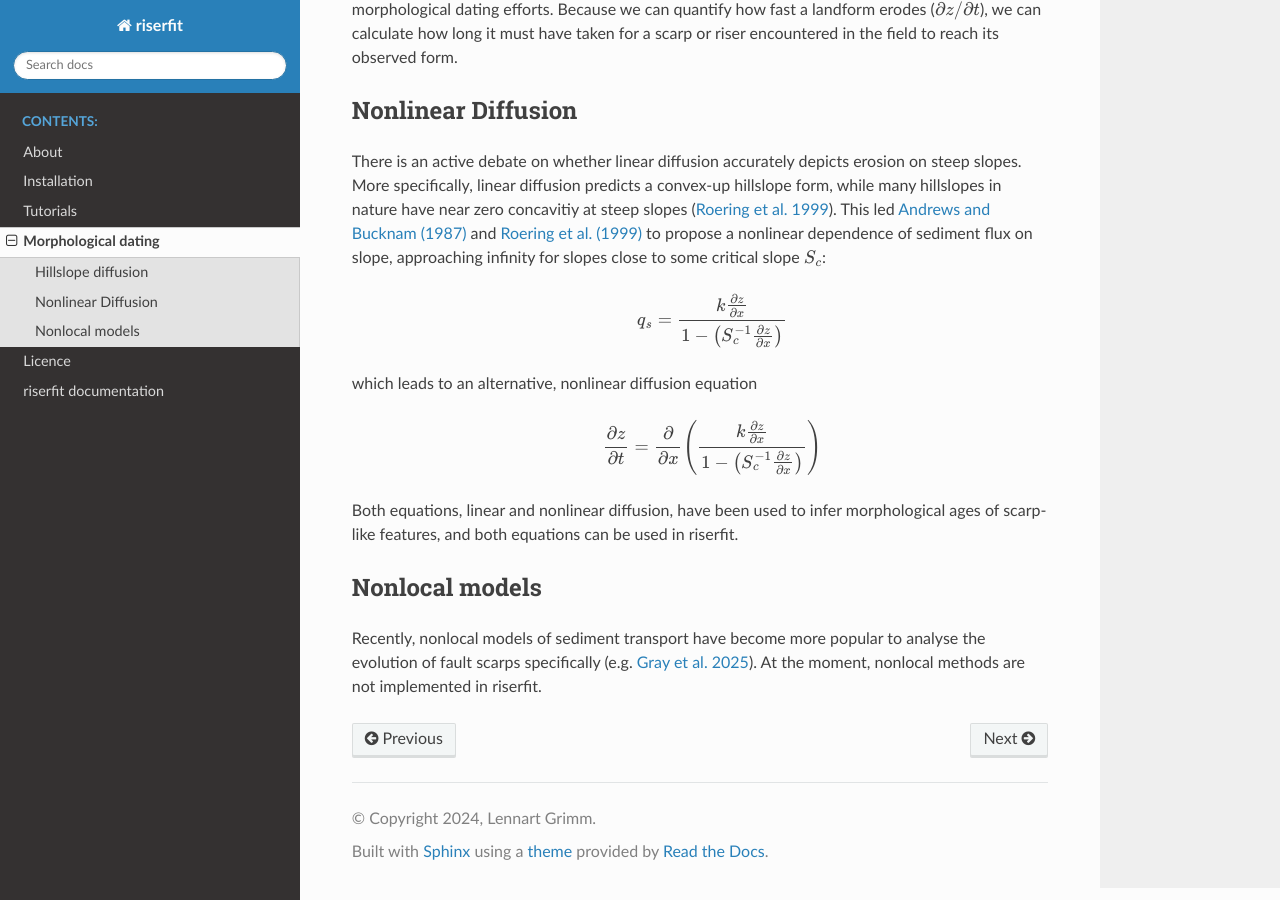
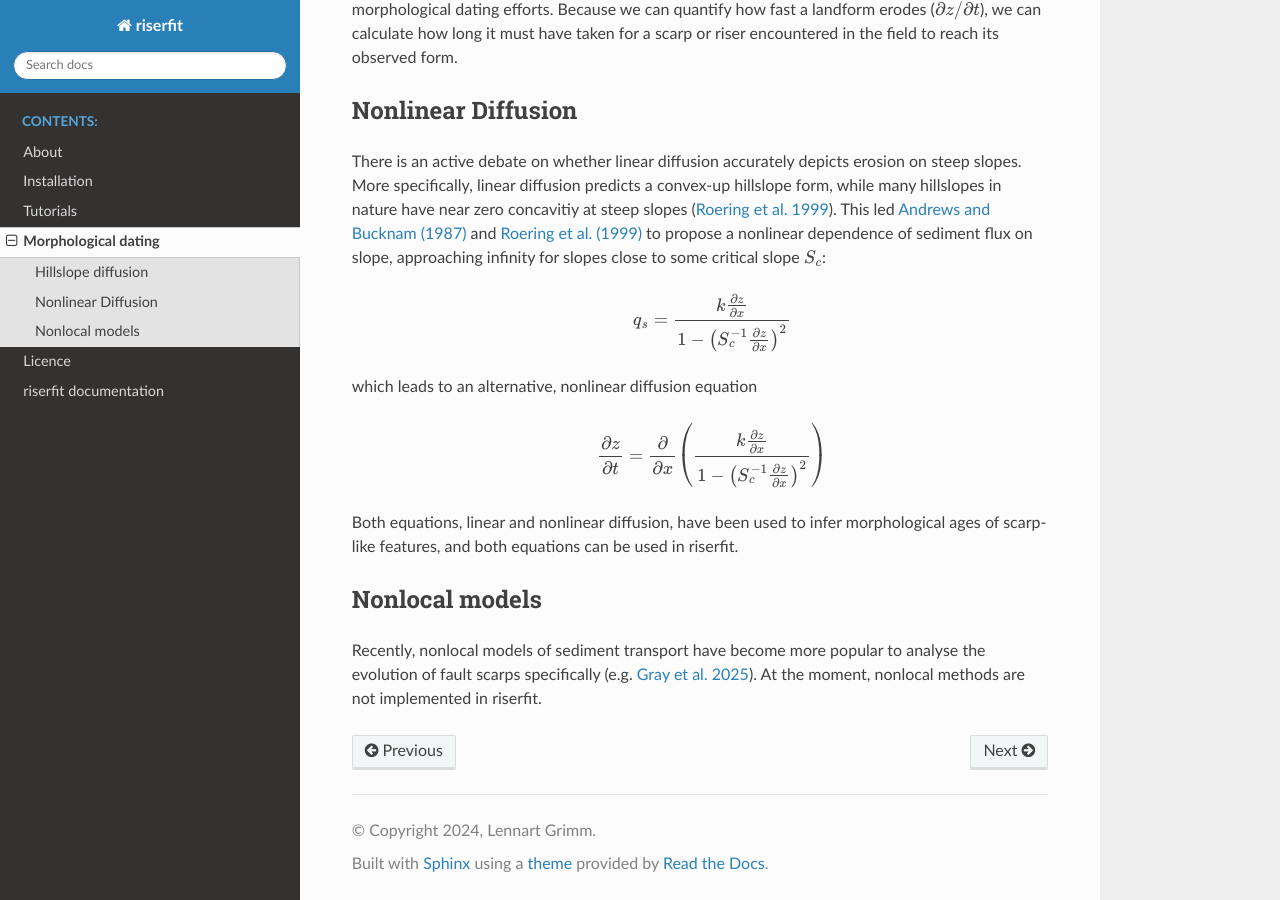
Before and after one commit to lengri/riserfit, a Sphinx documentation site: the page built from docs/source/diffusion_equations.rst, in a window 1280 px wide and 900 px high, scrolled down 984 px. Built offline with Sphinx 7.4.7 and the Read the Docs theme 3.1.0, drawn with Linux system fonts in a browser that asks for light colours.

Commit message:
Typos in docs

```diff
--- a/docs/source/diffusion_equations.rst
+++ b/docs/source/diffusion_equations.rst
@@ -52,11 +52,11 @@ nature have near zero concavitiy at steep slopes
 dependence of sediment flux on slope, approaching infinity for slopes close to some
 critical slope :math:`S_c`:
 
-    .. math:: q_s = \frac{k\frac{\partial z}{\partial x}}{1-\left(S_c^{-1}\frac{\partial z}{\partial x}\right)}
+    .. math:: q_s = \frac{k\frac{\partial z}{\partial x}}{1-\left(S_c^{-1}\frac{\partial z}{\partial x}\right)^2}
 
 which leads to an alternative, nonlinear diffusion equation
 
-    .. math:: \frac{\partial z}{\partial t} = \frac{\partial}{\partial x}\left(\frac{k\frac{\partial z}{\partial x}}{1-\left(S_c^{-1}\frac{\partial z}{\partial x}\right)}\right)
+    .. math:: \frac{\partial z}{\partial t} = \frac{\partial}{\partial x}\left(\frac{k\frac{\partial z}{\partial x}}{1-\left(S_c^{-1}\frac{\partial z}{\partial x}\right)^2}\right)
 
 Both equations, linear and nonlinear diffusion, have been used to infer morphological ages of scarp-like
 features, and both equations can be used in riserfit.
```
Also changed, not shown: 13 other files.
